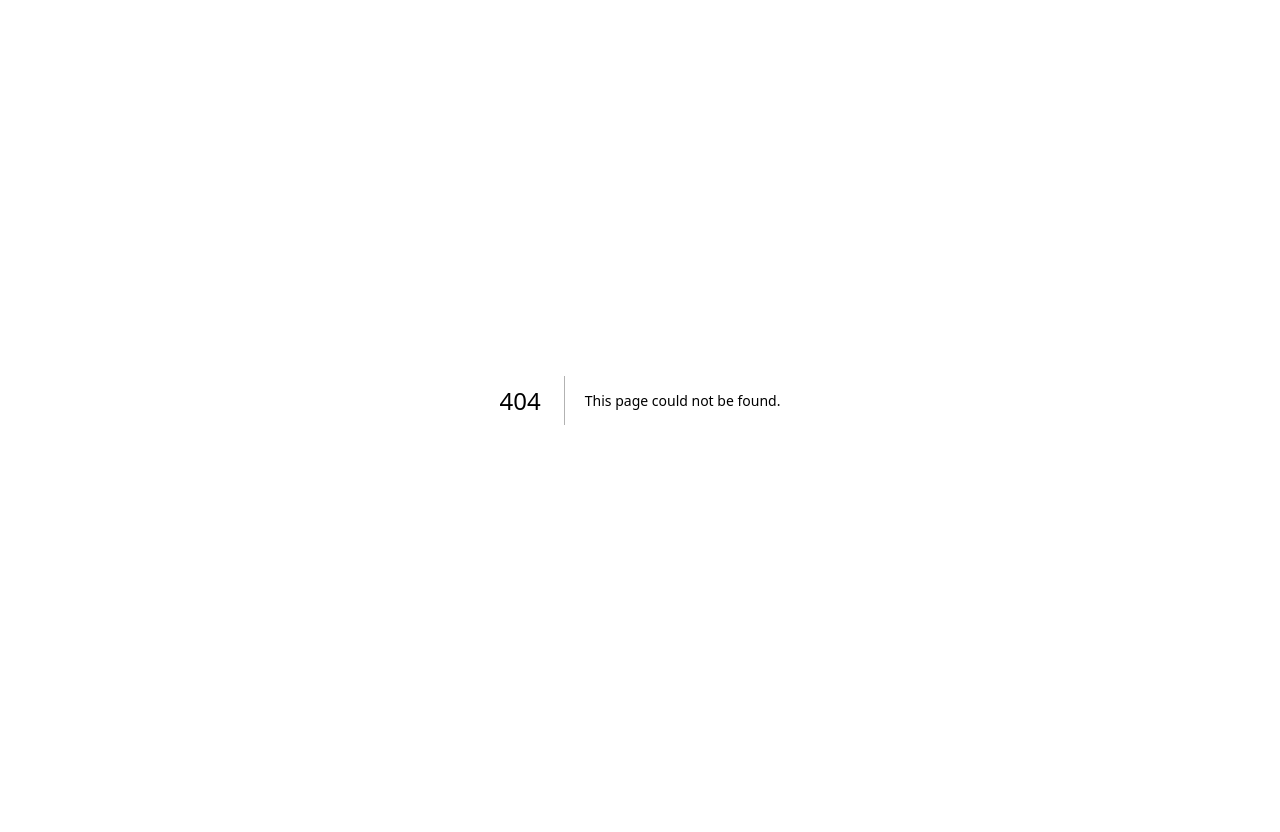
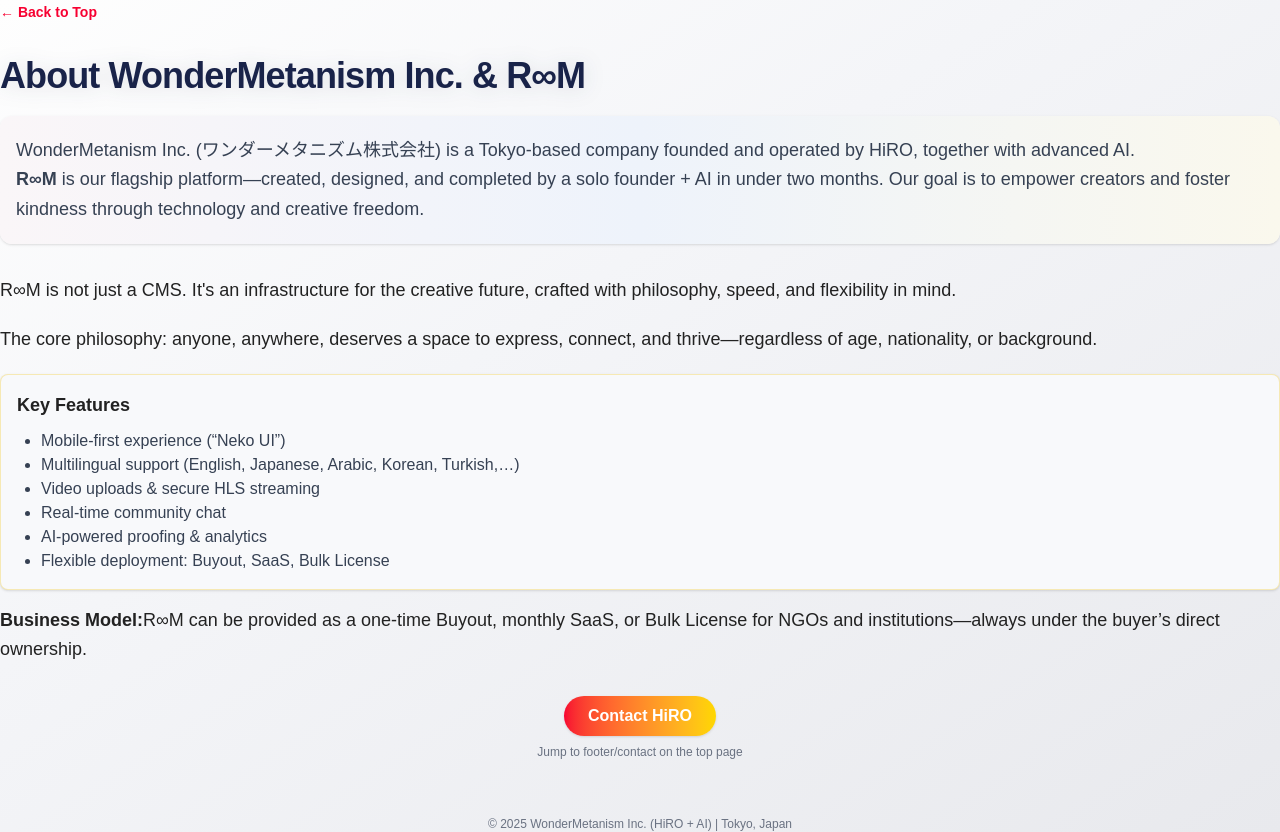
Before and after one commit to HRFM-IOUI/wmi-official-room, a Next.js app: page /about in a window 1280 px wide. Before the commit this address had no page. Before the commit the page ends 800 px from the top, so only its background shows below. Built offline with nearby package versions, Linux system fonts and the light colour scheme.

Commit message:
wmiroomstart

```diff
--- /dev/null
+++ b/src/app/about/page.tsx
@@ -0,0 +1,75 @@
+"use client";
+import Link from "next/link";
+
+export default function AboutPage() {
+  // トップページのフッターに遷移＆ジャンプ
+  const scrollToTopFooter = () => {
+    window.location.href = "/#site-footer";
+  };
+
+  return (
+    <main className="max-w-3xl mx-auto px-4 py-12 sm:py-16">
+      {/* --- Top Back Link --- */}
+      <div className="mb-8">
+        <Link
+          href="/"
+          className="inline-block text-sm text-[#f70031] hover:underline font-semibold transition"
+          aria-label="Back to Home"
+        >
+          ← Back to Top
+        </Link>
+      </div>
+
+      {/* --- Main Heading --- */}
+      <h1 className="text-3xl sm:text-4xl font-extrabold text-[#192349] mb-5 tracking-tight drop-shadow-[0_2px_10px_rgba(25,35,73,0.13)]">
+        About WonderMetanism Inc. &amp; R∞M
+      </h1>
+
+      {/* --- Lead Paragraph --- */}
+      <div className="mb-8 text-base sm:text-lg text-gray-700 leading-relaxed bg-gradient-to-r from-[#faf6f8] via-[#eef3fb] to-[#faf8ed] rounded-xl px-4 py-5 shadow-sm">
+        WonderMetanism Inc. (ワンダーメタニズム株式会社) is a Tokyo-based company founded and operated by HiRO, together with advanced AI.
+        <br />
+        <strong>R∞M</strong> is our flagship platform—created, designed, and completed by a solo founder + AI in under two months. Our goal is to empower creators and foster kindness through technology and creative freedom.
+      </div>
+
+      {/* --- Body --- */}
+      <div className="space-y-5 text-base sm:text-lg text-[#222] leading-relaxed">
+        <p>
+          R∞M is not just a CMS. It's an infrastructure for the creative future, crafted with philosophy, speed, and flexibility in mind.
+        </p>
+        <p>
+          The core philosophy: anyone, anywhere, deserves a space to express, connect, and thrive—regardless of age, nationality, or background.
+        </p>
+        <div className="bg-[#f8f9fb] rounded-lg p-4 mt-4 mb-4 shadow border border-[#f1c40f]/30">
+          <strong>Key Features</strong>
+          <ul className="list-disc pl-6 mt-2 text-sm sm:text-base text-gray-700">
+            <li>Mobile-first experience (“Neko UI”)</li>
+            <li>Multilingual support (English, Japanese, Arabic, Korean, Turkish,…)</li>
+            <li>Video uploads &amp; secure HLS streaming</li>
+            <li>Real-time community chat</li>
+            <li>AI-powered proofing &amp; analytics</li>
+            <li>Flexible deployment: Buyout, SaaS, Bulk License</li>
+          </ul>
+        </div>
+        <p>
+          <strong>Business Model:</strong>
+          R∞M can be provided as a one-time Buyout, monthly SaaS, or Bulk License for NGOs and institutions—always under the buyer’s direct ownership.
+        </p>
+        <div className="flex flex-col items-center mt-8">
+          <button
+            onClick={scrollToTopFooter}
+            className="inline-block px-6 py-2 rounded-full text-white bg-gradient-to-r from-[#f70031] to-[#ffd700] font-bold shadow hover:scale-105 active:scale-98 transition-all text-base"
+          >
+            Contact HiRO
+          </button>
+          <span className="text-xs text-gray-500 mt-2">Jump to footer/contact on the top page</span>
+        </div>
+      </div>
+
+      {/* --- Footer --- */}
+      <div className="mt-14 text-center text-xs text-gray-500">
+        &copy; 2025 WonderMetanism Inc. (HiRO + AI) | Tokyo, Japan
+      </div>
+    </main>
+  );
+}
--- a/src/app/privacy/page.tsx
+++ b/src/app/privacy/page.tsx
@@ -1,21 +1,38 @@
 "use client";
 import React from "react";
+import Link from "next/link";
 
 export default function PrivacyPolicyPage() {
   return (
     <main className="max-w-2xl mx-auto py-10 px-4 text-[#192349]">
-      <h1 className="text-2xl font-bold mb-6">Privacy Policy</h1>
-      <p className="mb-4">
-        We respect your privacy. Any personal information (such as your name, email address, or message contents)
-        sent via our contact form or email will be kept strictly confidential and will never be shared with third parties.
+      <h1 className="text-3xl font-extrabold mb-6 text-center">Privacy Policy</h1>
+      <p className="mb-4 text-base">
+        WonderMetanism Inc. (“we”, “our”, or “us”) is committed to protecting your privacy.
+        We handle all personal information—such as your name, email address, and any messages you send us—with strict confidentiality.
+        We do not share your information with any third parties unless required by law.
       </p>
-      <p className="mb-4">
-        Your information is used only for responding to your inquiries.
-        If you have any questions, please contact us by email or DM on X (Twitter).
+      <p className="mb-4 text-base">
+        Personal data you provide will only be used to respond to your inquiries or to provide essential updates regarding our services.
+        We do not use your information for marketing or advertising purposes without your explicit consent.
       </p>
-      <p className="mt-10 text-xs text-gray-400">
+      <p className="mb-4 text-base">
+        You may contact us at any time to request corrections or deletion of your information.
+        Please reach out via email or DM on X (Twitter) for privacy-related concerns or questions.
+      </p>
+      <p className="mb-8 text-base">
+        By using our site, you agree to this Privacy Policy. We may update this policy; the latest version will always be posted on this page.
+      </p>
+      <div className="text-xs text-gray-400 mb-12">
         Last updated: {new Date().toLocaleDateString()}
-      </p>
+      </div>
+      <div className="flex justify-center">
+        <Link
+          href="/"
+          className="px-8 py-3 rounded-full bg-gradient-to-r from-[#f70031] to-[#ffd700] text-white font-bold shadow hover:scale-105 transition-all"
+        >
+          Back to Top
+        </Link>
+      </div>
     </main>
   );
 }
--- a/src/components/FooterSection.tsx
+++ b/src/components/FooterSection.tsx
@@ -10,7 +10,10 @@ export default function FooterSection() {
   }, []);
 
   return (
-    <footer className="w-full bg-white text-gray-800 pt-10 sm:pt-14 pb-12 px-6 sm:px-8 shadow-lg">
+    <footer
+  id="site-footer"
+  className="w-full bg-white text-gray-800 pt-10 sm:pt-14 pb-12 px-6 sm:px-8 shadow-lg"
+>
       {/* Main Footer Info */}
       <div className="max-w-6xl mx-auto flex flex-col sm:flex-row justify-between items-center gap-8">
         <div className="text-center sm:text-left text-sm leading-relaxed text-gray-700">
--- a/src/components/Greeting.tsx
+++ b/src/components/Greeting.tsx
@@ -9,6 +9,12 @@ export default function Greeting() {
       id="greeting"
     >
       <div className="max-w-3xl w-full">
+
+        {/* --- Welcome note --- */}
+        <div className="text-center text-sm sm:text-base text-gray-600 mb-6">
+          Welcome to the official site of <strong>WonderMetanism Inc.</strong>, the creators behind <strong>R∞M</strong> — a creative platform built by one founder and AI.
+        </div>
+
         {/* --- Heading --- */}
         <div className="mb-6 sm:mb-8">
           <h2
--- a/src/components/MegaMenu.tsx
+++ b/src/components/MegaMenu.tsx
@@ -2,27 +2,26 @@
 import * as Dialog from "@radix-ui/react-dialog";
 import { VisuallyHidden } from "@radix-ui/react-visually-hidden";
 import { useState } from "react";
-import PostsHero from "./PostsHero"; // HeroPostsコンポーネントのインポート
+import PostsHero from "./PostsHero";
+import Link from "next/link";
 
 export default function MegaMenu() {
   const [open, setOpen] = useState(false);
 
   return (
-    <>
     <div
       className="flex items-center justify-between px-4 py-2 relative z-20 bg-transparent backdrop-blur-md sticky top-0"
       style={{ height: "60px" }}
     >
-        {/* メニュー中央寄せ */}
       <div className="font-semibold text-lg text-[#192349] flex-grow text-center">
         <Dialog.Root open={open} onOpenChange={setOpen}>
           <Dialog.Trigger asChild>
             <button
-                aria-label="Open RooMNewS Menu"
+              aria-label="Open RooMMenU Menu"
               className="text-xl font-bold text-[#f70031] cursor-pointer hover:text-[#ffd700] underline transition-all duration-300"
               onClick={() => setOpen((prev) => !prev)}
             >
-                RooMNewS
+              RooMMenU
             </button>
           </Dialog.Trigger>
 
@@ -37,7 +36,6 @@ export default function MegaMenu() {
               role="dialog"
               aria-label="Site main menu"
             >
-                {/* Dialogタイトル（非表示でアクセシビリティ用） */}
               <Dialog.Title>
                 <VisuallyHidden>Site navigation menu for RooMNewS</VisuallyHidden>
               </Dialog.Title>
@@ -51,24 +49,59 @@ export default function MegaMenu() {
                 ×
               </button>
 
-                {/* メガメニューのテキスト */}
-                <div className="w-full flex items-center justify-center gap-6 mt-4 flex-col space-y-4">
-                  <span className="text-xl font-bold text-[#f70031]">RooMNewS</span>
+              {/* メガメニュー・Apple風セクション */}
+              <div className="w-full flex flex-col items-center gap-5 mt-6">
+                <span className="text-2xl font-extrabold text-[#192349] tracking-tight drop-shadow-md">RooMMenU</span>
+
+                {/* HeroSection風 Aboutボタン */}
+                <Link href="/about">
+                  <button
+                    className="
+                      px-8 py-3 rounded-full
+                      bg-gradient-to-r from-[#f70031] to-[#ffd700]
+                      text-white font-bold shadow-md
+                      hover:scale-105 active:scale-98 transition-all
+                      flex items-center gap-2
+                    "
+                    style={{ letterSpacing: ".05em" }}
+                  >
+                    About R∞M
+                  </button>
+                </Link>
+
+                {/* ほかのメニュー */}
+                <div className="flex flex-col items-center gap-3 mt-4">
+                  <Link href="/posts" className="text-lg text-[#192349] hover:text-[#f70031] hover:underline font-medium transition-all">
+                    News / Articles
+                  </Link>
+                  <Link href="/" className="text-lg text-[#192349] hover:text-[#f70031] hover:underline font-medium transition-all">
+                    Back to Top
+                  </Link>
+                  <Link href="/privacy" className="text-lg text-[#192349] hover:text-[#f70031] hover:underline font-medium transition-all">
+                    Privacy Policy
+                  </Link>
+                </div>
               </div>
 
-                {/* サインインボタン */}
-                <div className="w-full flex justify-center px-6 py-3 bg-white">
+              {/* サインインボタン（Hero風ボタンで統一） */}
+              <div className="w-full flex justify-center mt-8">
                 <button
                   onClick={() => (window.location.href = "/login")}
-                    className="w-auto py-3 px-8 text-lg font-medium text-white bg-[#f70031] rounded-md hover:bg-[#ff4f6e] transition"
+                  className="
+                    px-8 py-3 rounded-full
+                    bg-gradient-to-r from-[#f70031] to-[#ffd700]
+                    text-white font-bold shadow-md
+                    hover:scale-105 active:scale-98 transition-all
+                    flex items-center gap-2
+                  "
                   aria-label="Sign in to dashboard"
                 >
                   Sign In
                 </button>
               </div>
 
-                {/* HeroPosts（画像がある場合はalt必須） */}
-                <div className="w-full mt-6">
+              {/* 最新記事カルーセル */}
+              <div className="w-full mt-8">
                 <PostsHero postCount={10} />
               </div>
             </Dialog.Content>
@@ -76,6 +109,5 @@ export default function MegaMenu() {
         </Dialog.Root>
       </div>
     </div>
-    </>
   );
 }
--- a/src/components/NavigationModal.tsx
+++ b/src/components/NavigationModal.tsx
@@ -10,6 +10,11 @@ export default function NavigationModal() {
         <li>
           <Link href="/posts" className="hover:text-[#f70031] hover:underline transition-all">
             News / Articles
+          </Link>
+        </li>
+        <li>
+          <Link href="/about" className="hover:text-[#f70031] hover:underline transition-all">
+            About
           </Link>
         </li>
         <li>
```
Lines whose indentation alone changed are shown as unchanged.
